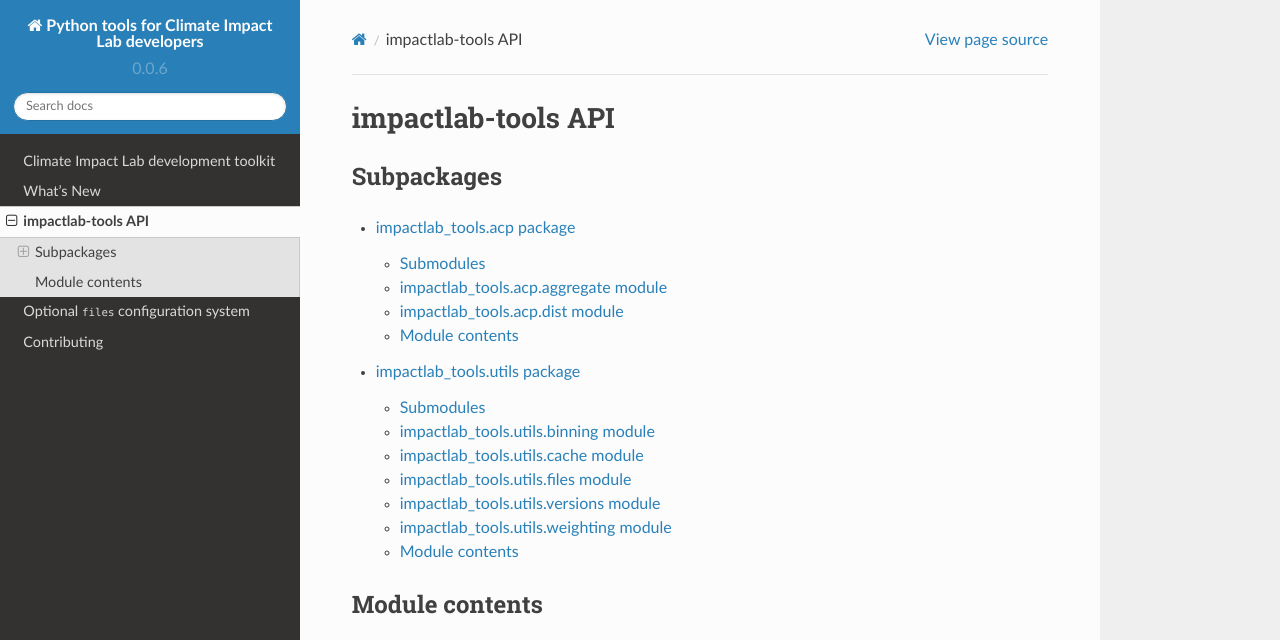
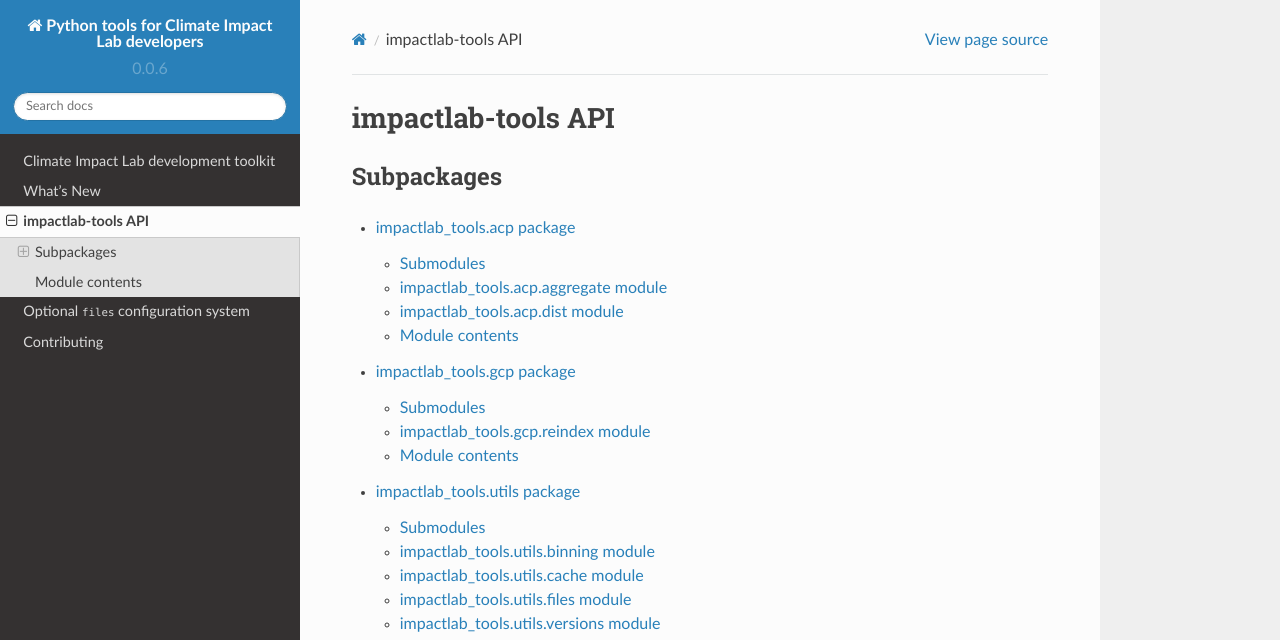
Before and after one commit to ClimateImpactLab/impactlab-tools, a Sphinx documentation site: the page built from docs/impactlab_tools.rst, in a window 1280 px wide and 1053 px high, cut to the strip 0-640 px from the top of the window. Built offline with Sphinx 7.4.7 and the Read the Docs theme 2.0.0, drawn with Linux system fonts in a browser that asks for light colours.

Commit message:
add reindex file to docs

```diff
--- /dev/null
+++ b/docs/impactlab_tools.gcp.rst
@@ -0,0 +1,21 @@
+impactlab_tools.gcp package
+===========================
+
+Submodules
+----------
+
+impactlab_tools.gcp.reindex module
+------------------------------------
+
+.. automodule:: impactlab_tools.gcp.reindex
+    :members:
+    :undoc-members:
+    :show-inheritance:
+
+Module contents
+---------------
+
+.. automodule:: impactlab_tools.gcp
+    :members:
+    :undoc-members:
+    :show-inheritance:
--- a/docs/impactlab_tools.rst
+++ b/docs/impactlab_tools.rst
@@ -10,6 +10,7 @@ Subpackages
 .. toctree::
 
     impactlab_tools.acp
+    impactlab_tools.gcp
     impactlab_tools.utils
 
 Module contents
```
